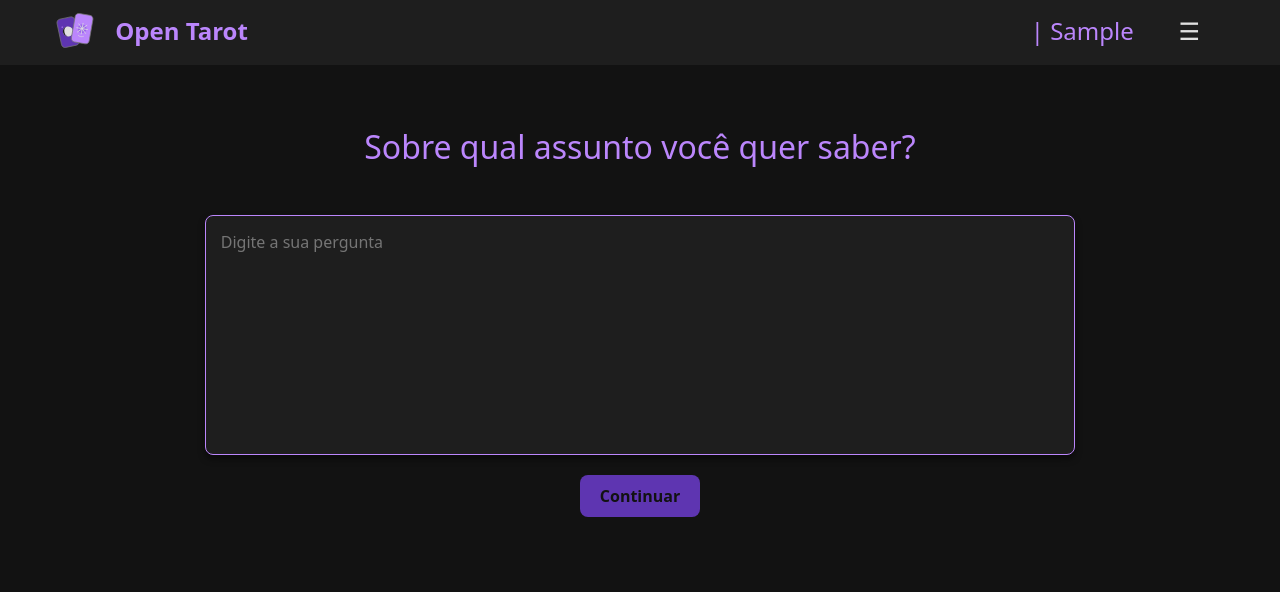
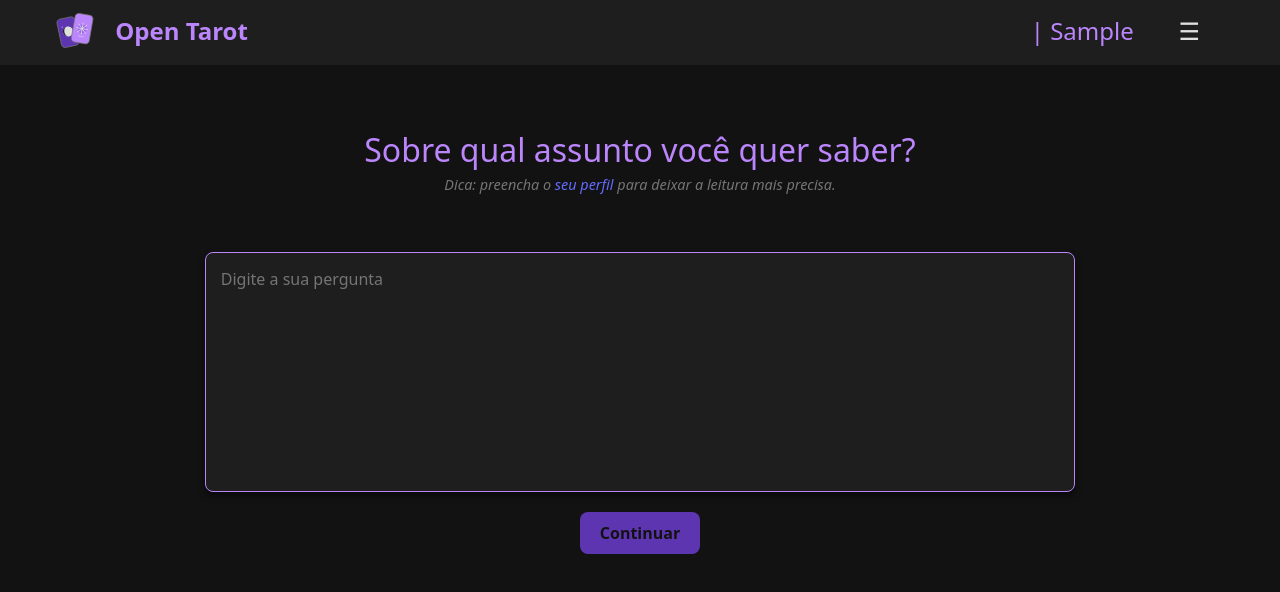
Before and after one commit to itsManeka/open-tarot, a React (Vite) app: page /question in a window 1280 px wide. Shown: the top 592 px of the page. Built offline with nearby package versions, Linux system fonts and the light colour scheme; no server answers; the database is empty; sample sign-in values are in the browser's storage.

Commit message:
adicionada mensagem de perfil não preenchido no question

```diff
--- a/src/pages/Question.css
+++ b/src/pages/Question.css
@@ -6,6 +6,7 @@
     justify-content: flex-start;
     min-height: 100vh;
     padding: 6rem;
+    padding-bottom: 0;
     background-color: #121212; /* Fundo escuro */
     color: #e0e0e0; /* Texto claro */
     text-align: center;
@@ -15,10 +16,34 @@
 
 /* Título */
 .question-title {
+    margin: 0; /* Remove todas as margens */
+    padding: 0;
     font-size: 2rem;
     font-weight: normal;
-    margin-bottom: 20px;
     color: #bb86fc; /* Roxo claro */
+}
+
+.question-info{
+    margin: 0; /* Remove todas as margens */
+    padding: 0;
+    font-style: italic;
+    font-size: 0.9rem;
+    color: #757575;
+}
+
+.question-info-link {
+    font-style: italic;
+}
+
+.question-header {
+    display: flex;
+    flex-direction: column;
+    align-items: center;
+    justify-content: flex-start;
+    margin-top: 40px;
+    margin-bottom: 40px;
+    gap: 0;
+    line-height: 0.9;
 }
 
 /* Caixa de texto */
@@ -32,6 +57,7 @@
     border-radius: 8px;
     box-shadow: 0 4px 6px rgba(0, 0, 0, 0.5);
     margin-bottom: 20px;
+    margin-top: 20px;
     resize: none;
     width: 80%;
     min-height: 30vh;
@@ -71,6 +97,14 @@
     }
 
     .question-title {
-        font-size: 1.5rem; /* Reduz o tamanho do título */
+        font-size: 1.5rem;
+    }
+
+    .question-header {
+        line-height: 0.9;
+    }
+
+    .question-info{
+        font-size: 0.6rem;
     }
 }
--- a/src/pages/Question.tsx
+++ b/src/pages/Question.tsx
@@ -1,10 +1,30 @@
 import { useNavigate } from 'react-router-dom';
-import { useState } from 'react';
+import { useEffect, useState } from 'react';
+import { useAuthState } from "react-firebase-hooks/auth";
+import { auth, db } from '../services/firebase';
+import { doc, getDoc } from 'firebase/firestore';
 import './Question.css';
 
 export default function Question() {
     const [question, setQuestion] = useState('');
     const navigate = useNavigate();
+    const [user] = useAuthState(auth);
+    const [isProfileExists, setIsProfileExists] = useState(false);
+
+    useEffect(() => {
+        if (!user) return;
+
+        const fetchReadings = async () => {
+            const profileRef = doc(db, 'profile', user.uid);
+            const profileSnap = await getDoc(profileRef);
+
+            if (profileSnap.exists()) {
+                setIsProfileExists(true);
+            }
+        };
+
+        fetchReadings();
+    }, [user]);
 
     const continuar = async () => {
         navigate('/tarot', { state: { question } });
@@ -12,9 +32,16 @@ export default function Question() {
 
     return (
         <div className="question-container">
-            <h2 className="question-title">
-                Sobre qual assunto você quer saber?
-            </h2><br />
+            <div className="question-header">
+                <h2 className="question-title">
+                    Sobre qual assunto você quer saber?
+                </h2><br />
+                {!isProfileExists && (
+                    <p className="question-info">
+                        Dica: preencha o <a href="/profile" className="question-info-link">seu perfil</a> para deixar a leitura mais precisa.
+                    </p>
+                )}
+            </div>
             <textarea
                 className="question-textarea"
                 value={question}
```
